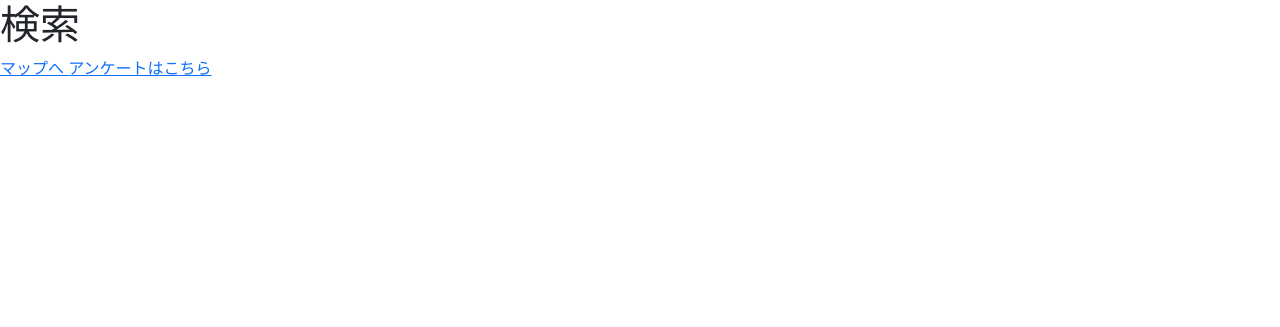
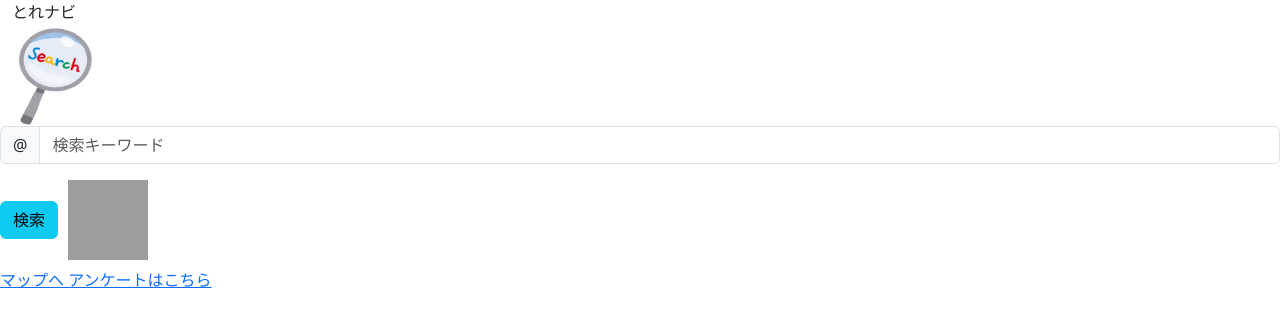
Before and after one commit to yumarusuke/tre-navi-app, a Flask app: page /search in a window 1280 px wide. Shown: the top 327 px of the page. Run offline with Flask 3, Linux system fonts and the light colour scheme; grey boxes are pictures that could not be loaded.

Commit message:
“yuuya”

```diff
--- a/templates/create.html
+++ b/templates/create.html
@@ -8,7 +8,7 @@
     <script src="https://cdn.jsdelivr.net/npm/bootstrap@5.3.0/dist/js/bootstrap.bundle.min.js" integrity="sha384-geWF76RCwLtnZ8qwWowPQNguL3RmwHVBC9FhGdlKrxdiJJigb/j/68SIy3Te4Bkz" crossorigin="anonymous"></script>
 </head>
 <body>
-    <nav ">
+    <nav>
         <div class="container-fluid">
           <a class="navbar-brand" href="#">とれナビ</a>
           <button class="navbar-toggler" type="button" data-bs-toggle="collapse" data-bs-target="#navbarSupportedContent" aria-controls="navbarSupportedContent" aria-expanded="false" aria-label="Toggle navigation">
@@ -46,7 +46,6 @@
       </nav>
       <img src="/static/text_ryokou.png" height="150px" width="150px">
       <form action="/create" method="post">
-        <h1><button type="submit" class="btn btn-primary">登録</button></h1>
         <div class="input-group mb-3">
             <span class="input-group-text" id="basic-addon1">@</span>
             <input name="nickname" type="text" class="form-control" placeholder="ニックネームはどうしますか" aria-label="Username" aria-describedby="basic-addon1">
@@ -84,7 +83,7 @@
           <span class="input-group-text">@</span>
           <input type="date" class="form-control" placeholder="何日まで" aria-label="Server">
         </div>
-
+        <h1><button type="submit" class="btn btn-primary">登録</button></h1>
         <a ryhref="/search" class="btton btn-prima"検索へ/a>
       </form>
 
--- a/templates/search.html
+++ b/templates/search.html
@@ -8,8 +8,52 @@
     <script src="https://cdn.jsdelivr.net/npm/bootstrap@5.3.0/dist/js/bootstrap.bundle.min.js" integrity="sha384-geWF76RCwLtnZ8qwWowPQNguL3RmwHVBC9FhGdlKrxdiJJigb/j/68SIy3Te4Bkz" crossorigin="anonymous"></script>
 </head>
 <body>
+    <nav>
+        <div class="container-fluid">
+          <a class="navbar-brand" href="#">とれナビ</a>
+          <button class="navbar-toggler" type="button" data-bs-toggle="collapse" data-bs-target="#navbarSupportedContent" aria-controls="navbarSupportedContent" aria-expanded="false" aria-label="Toggle navigation">
+            <span class="navbar-toggler-icon"></span>
+          </button>
+          <div class="collapse navbar-collapse" id="navbarSupportedContent">
+            <ul class="navbar-nav me-auto mb-2 mb-lg-0">
+              <li class="nav-item">
+                <a class="nav-link active" aria-current="page" href="#">Home</a>
+              </li>
+              <li class="nav-item">
+                <a class="nav-link" href="#">検索</a>
+              </li>
+              <li class="nav-item dropdown">
+                <a class="nav-link dropdown-toggle" href="#" role="button" data-bs-toggle="dropdown" aria-expanded="false">
+                  Dropdown
+                </a>
+                <ul class="dropdown-menu">
+                  <li><a class="dropdown-item" href="#">Action</a></li>
+                  <li><a class="dropdown-item" href="#">Another action</a></li>
+                  <li><hr class="dropdown-divider"></li>
+                  <li><a class="dropdown-item" href="#">Something else here</a></li>
+                </ul>
+              </li>
+              <li class="nav-item">
+                <a class="nav-link disabled">オススメ</a>
+              </li>
+            </ul>
+            <form class="d-flex" role="search">
+              <input class="form-control me-2" type="search" placeholder="Search" aria-label="Search">
+              <button class="btn btn-outline-success" type="submit">Search</button>
+            </form>
+          </div>
+        </div>
+      </nav>
+      <img src="/static/search_mushimegane.png" height="100px" width="100px">
     <h1>
-        検索
+        <div class="input-group mb-3">
+            <span class="input-group-text" id="basic-addon1">@</span>
+            <input type="text" class="form-control" placeholder="検索キーワード" aria-label="検索キーワード" aria-describedby="basic-addon1">
+          </div>
+          <button type="button" class="btn btn-info">検索</button>
+
+          <img src="/static/search_oshiro.png" height="80px" width="80px">
+
     </h1>
     <a href="/map">
         マップへ
```
Also changed, not shown: people.db, static/oshiro.png (added), static/search_mushimegane.png (added).
